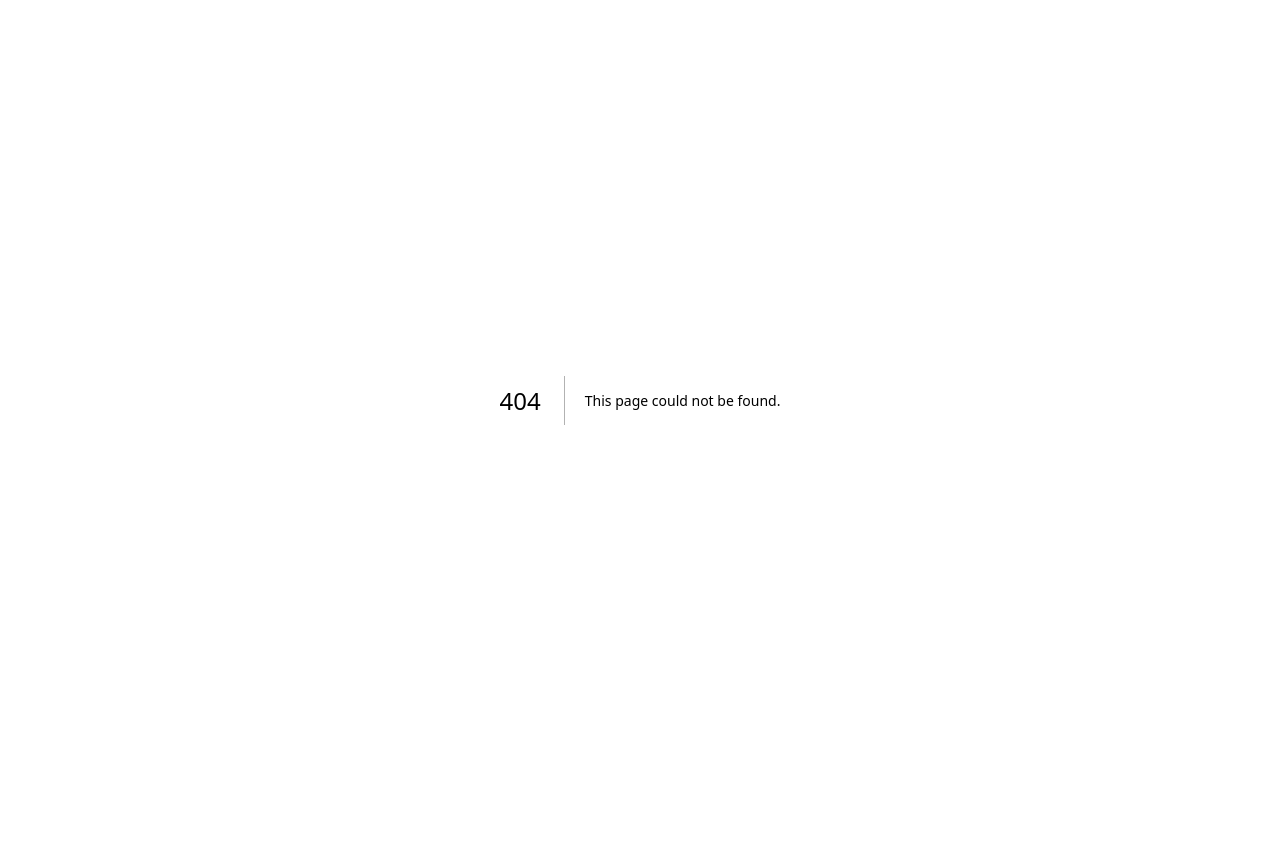
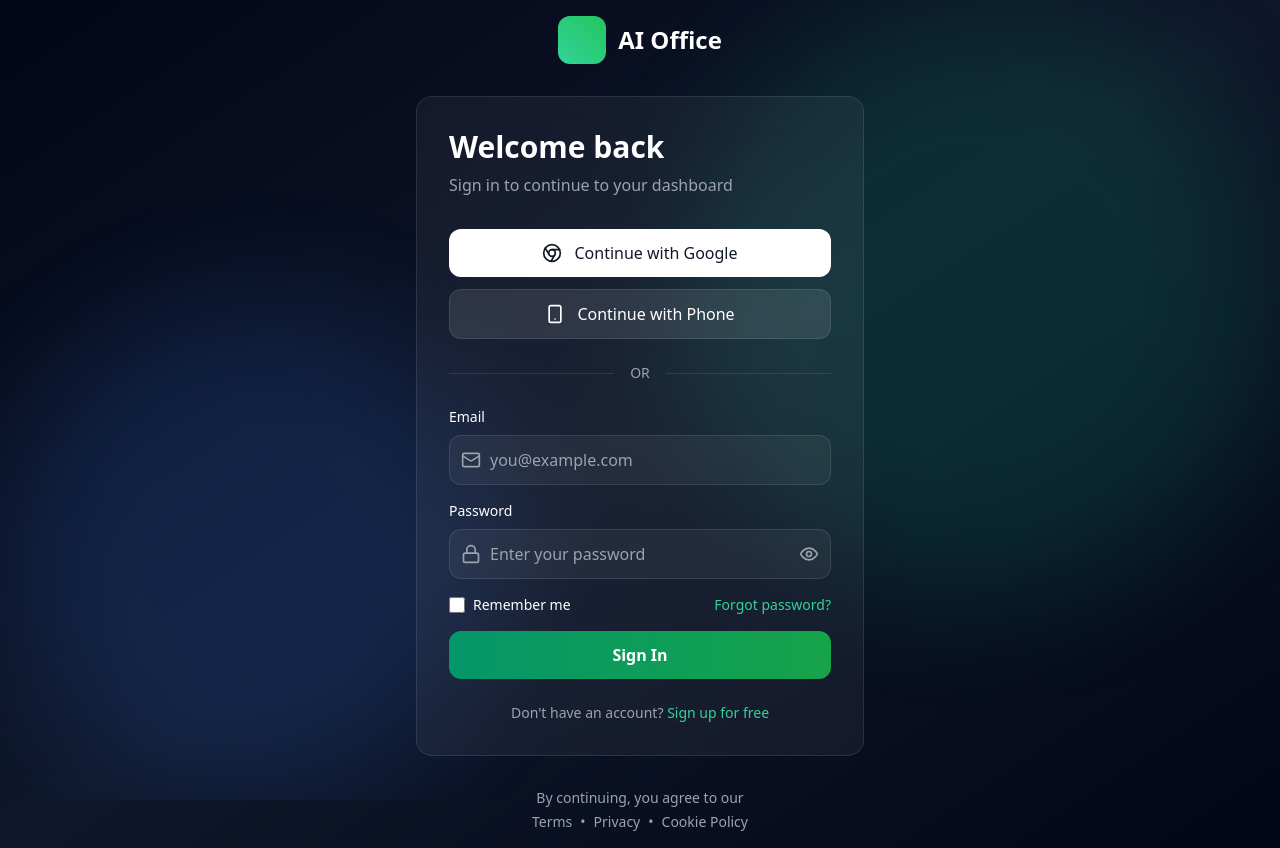
Before and after one commit to pnyanguwo-cyber/ai-office-mvp, a Next.js app: page /login in a window 1280 px wide. Before the commit this address had no page. Before the commit the page ends 800 px from the top, so only its background shows below. Built offline with nearby package versions, Linux system fonts and the light colour scheme.

Commit message:
Create login.js

```diff
--- /dev/null
+++ b/pages/login.js
@@ -0,0 +1,149 @@
+import React, { useState } from 'react';
+import Link from 'next/link';
+import { Mail, Lock, Eye, EyeOff, Chrome, Smartphone } from 'lucide-react';
+
+export default function Login() {
+  const [email, setEmail] = useState('');
+  const [password, setPassword] = useState('');
+  const [showPassword, setShowPassword] = useState(false);
+  const [loading, setLoading] = useState(false);
+
+  const handleLogin = async (e) => {
+    e.preventDefault();
+    setLoading(true);
+    // Placeholder for Supabase auth
+    setTimeout(() => {
+      alert('Login functionality coming soon with Supabase!');
+      setLoading(false);
+    }, 1000);
+  };
+
+  const handleGoogleLogin = () => {
+    // Placeholder for Google OAuth
+    alert('Google Sign-In coming soon!');
+  };
+
+  return (
+    <div className="min-h-screen bg-gradient-to-br from-slate-950 via-slate-900 to-slate-950 text-white flex items-center justify-center p-4">
+      {/* Animated Background */}
+      <div className="fixed inset-0 overflow-hidden pointer-events-none">
+        <div className="absolute top-0 right-0 w-[600px] h-[600px] bg-emerald-500/20 rounded-full blur-3xl animate-pulse"></div>
+        <div className="absolute bottom-0 left-0 w-[500px] h-[500px] bg-blue-500/20 rounded-full blur-3xl animate-pulse" style={{animationDelay: '1s'}}></div>
+      </div>
+
+      <div className="relative w-full max-w-md">
+        {/* Logo */}
+        <Link href="/" className="flex items-center justify-center gap-3 mb-8">
+          <div className="w-12 h-12 bg-gradient-to-tr from-emerald-400 to-green-500 rounded-xl"></div>
+          <span className="text-2xl font-bold">AI Office</span>
+        </Link>
+
+        {/* Login Card */}
+        <div className="bg-white/5 backdrop-blur-xl rounded-2xl border border-white/10 p-8">
+          <h1 className="text-3xl font-bold mb-2">Welcome back</h1>
+          <p className="text-gray-400 mb-8">Sign in to continue to your dashboard</p>
+
+          {/* Social Login */}
+          <div className="space-y-3 mb-6">
+            <button
+              onClick={handleGoogleLogin}
+              className="w-full flex items-center justify-center gap-3 px-4 py-3 bg-white hover:bg-gray-100 text-gray-900 rounded-xl font-medium transition"
+            >
+              <Chrome className="w-5 h-5" />
+              Continue with Google
+            </button>
+            <button className="w-full flex items-center justify-center gap-3 px-4 py-3 bg-white/10 hover:bg-white/15 border border-white/10 rounded-xl font-medium transition">
+              <Smartphone className="w-5 h-5" />
+              Continue with Phone
+            </button>
+          </div>
+
+          {/* Divider */}
+          <div className="flex items-center gap-4 mb-6">
+            <div className="flex-1 h-px bg-white/10"></div>
+            <span className="text-sm text-gray-400">OR</span>
+            <div className="flex-1 h-px bg-white/10"></div>
+          </div>
+
+          {/* Login Form */}
+          <form onSubmit={handleLogin} className="space-y-4">
+            <div>
+              <label className="block text-sm font-medium mb-2">Email</label>
+              <div className="relative">
+                <Mail className="absolute left-3 top-1/2 -translate-y-1/2 w-5 h-5 text-gray-400" />
+                <input
+                  type="email"
+                  value={email}
+                  onChange={(e) => setEmail(e.target.value)}
+                  placeholder="you@example.com"
+                  required
+                  className="w-full pl-10 pr-4 py-3 bg-white/5 border border-white/10 rounded-xl focus:outline-none focus:border-emerald-500 transition"
+                />
+              </div>
+            </div>
+
+            <div>
+              <label className="block text-sm font-medium mb-2">Password</label>
+              <div className="relative">
+                <Lock className="absolute left-3 top-1/2 -translate-y-1/2 w-5 h-5 text-gray-400" />
+                <input
+                  type={showPassword ? 'text' : 'password'}
+                  value={password}
+                  onChange={(e) => setPassword(e.target.value)}
+                  placeholder="Enter your password"
+                  required
+                  className="w-full pl-10 pr-12 py-3 bg-white/5 border border-white/10 rounded-xl focus:outline-none focus:border-emerald-500 transition"
+                />
+                <button
+                  type="button"
+                  onClick={() => setShowPassword(!showPassword)}
+                  className="absolute right-3 top-1/2 -translate-y-1/2 text-gray-400 hover:text-white transition"
+                >
+                  {showPassword ? <EyeOff className="w-5 h-5" /> : <Eye className="w-5 h-5" />}
+                </button>
+              </div>
+            </div>
+
+            <div className="flex items-center justify-between text-sm">
+              <label className="flex items-center gap-2 cursor-pointer">
+                <input type="checkbox" className="w-4 h-4 rounded border-white/10" />
+                <span>Remember me</span>
+              </label>
+              <a href="#" className="text-emerald-400 hover:text-emerald-300 transition">
+                Forgot password?
+              </a>
+            </div>
+
+            <button
+              type="submit"
+              disabled={loading}
+              className="w-full py-3 bg-gradient-to-r from-emerald-600 to-green-600 hover:from-emerald-500 hover:to-green-500 disabled:from-gray-600 disabled:to-gray-600 disabled:cursor-not-allowed rounded-xl font-semibold transition"
+            >
+              {loading ? 'Signing in...' : 'Sign In'}
+            </button>
+          </form>
+
+          {/* Sign Up Link */}
+          <div className="mt-6 text-center text-sm">
+            <span className="text-gray-400">Don't have an account? </span>
+            <Link href="/signup" className="text-emerald-400 hover:text-emerald-300 font-medium transition">
+              Sign up for free
+            </Link>
+          </div>
+        </div>
+
+        {/* Footer */}
+        <div className="mt-8 text-center text-sm text-gray-400">
+          <p>By continuing, you agree to our</p>
+          <div className="flex items-center justify-center gap-2 mt-1">
+            <a href="#" className="hover:text-white transition">Terms</a>
+            <span>•</span>
+            <a href="#" className="hover:text-white transition">Privacy</a>
+            <span>•</span>
+            <a href="#" className="hover:text-white transition">Cookie Policy</a>
+          </div>
+        </div>
+      </div>
+    </div>
+  );
+}
```
